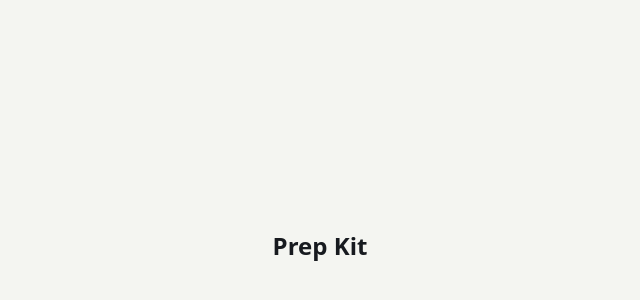
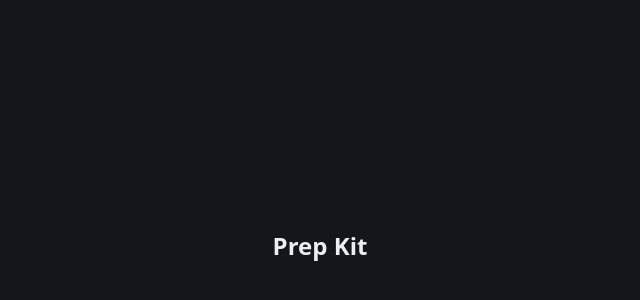
Before and after one commit to surya758/prepkit, a Next.js app in the folder apps/web/: page / in a window 1280 px wide. Shown: the part 154-454 px from the top of the page, without its empty margins (320-960 px from the left). Built offline with nearby package versions, Linux system fonts and the light colour scheme.

Commit message:
feat(web): add the theme and query providers with a theme toggle

```diff
--- a/apps/web/src/app/layout.tsx
+++ b/apps/web/src/app/layout.tsx
@@ -1,5 +1,6 @@
 import type { Metadata } from "next";
 import { Geist, Geist_Mono } from "next/font/google";
+import { Providers } from "@/components/providers";
 import "./globals.css";
 
 const geistSans = Geist({
@@ -19,11 +20,15 @@ export const metadata: Metadata = {
 
 export default function RootLayout({ children }: { children: React.ReactNode }) {
   return (
+    // next-themes sets the theme class on <html> before React starts, which React would otherwise report as a mismatch.
     <html
       lang="en"
+      suppressHydrationWarning
       className={`${geistSans.variable} ${geistMono.variable} h-full antialiased`}
     >
-      <body className="min-h-full flex flex-col">{children}</body>
+      <body className="min-h-full flex flex-col">
+        <Providers>{children}</Providers>
+      </body>
     </html>
   );
 }
--- /dev/null
+++ b/apps/web/src/components/providers.tsx
@@ -0,0 +1,36 @@
+"use client";
+
+import { MutationCache, QueryCache, QueryClient, QueryClientProvider } from "@tanstack/react-query";
+import { ThemeProvider } from "next-themes";
+import { useState } from "react";
+import { ApiError, isUnauthenticated } from "@/lib/api";
+
+export function createQueryClient(): QueryClient {
+  // A session can end at any moment: it expires, or the user signs out in another tab. Whichever
+  // request discovers that marks the user as signed out, and the signed-in layout — the one
+  // place that decides where people are sent — takes them to the sign-in page.
+  const onError = (error: unknown) => {
+    if (isUnauthenticated(error)) client.setQueryData(["me"], null);
+  };
+  const client: QueryClient = new QueryClient({
+    queryCache: new QueryCache({ onError }),
+    mutationCache: new MutationCache({ onError }),
+    defaultOptions: {
+      queries: {
+        refetchOnWindowFocus: false,
+        // Asking again does not fix a request the server understood and refused.
+        retry: (failures, error) => failures < 2 && !(error instanceof ApiError && error.status >= 400 && error.status < 500),
+      },
+    },
+  });
+  return client;
+}
+
+export function Providers({ children }: { children: React.ReactNode }) {
+  const [queryClient] = useState(createQueryClient);
+  return (
+    <ThemeProvider attribute="class" defaultTheme="dark" enableSystem={false} disableTransitionOnChange>
+      <QueryClientProvider client={queryClient}>{children}</QueryClientProvider>
+    </ThemeProvider>
+  );
+}
--- /dev/null
+++ b/apps/web/src/components/theme-toggle.tsx
@@ -0,0 +1,16 @@
+"use client";
+
+import { Moon, Sun } from "lucide-react";
+import { useTheme } from "next-themes";
+import { Button } from "@/components/ui/button";
+
+export function ThemeToggle() {
+  const { resolvedTheme, setTheme } = useTheme();
+  return (
+    <Button variant="ghost" size="icon" aria-label="Switch between dark and light theme" onClick={() => setTheme(resolvedTheme === "dark" ? "light" : "dark")}>
+      {/* Both icons are rendered and CSS picks one, so the server and the browser agree on the markup. */}
+      <Sun className="hidden dark:block" aria-hidden="true" />
+      <Moon className="dark:hidden" aria-hidden="true" />
+    </Button>
+  );
+}
```
